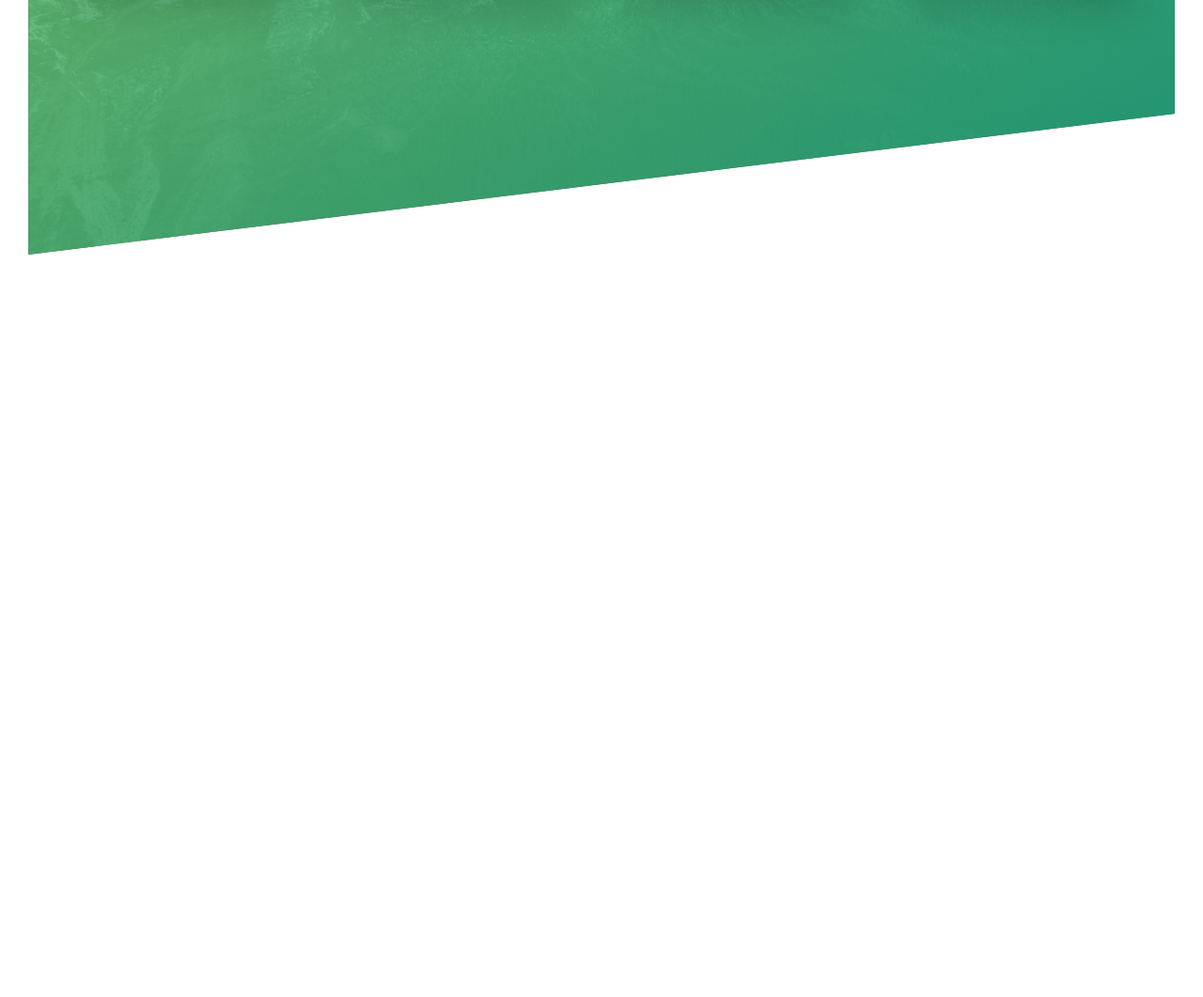
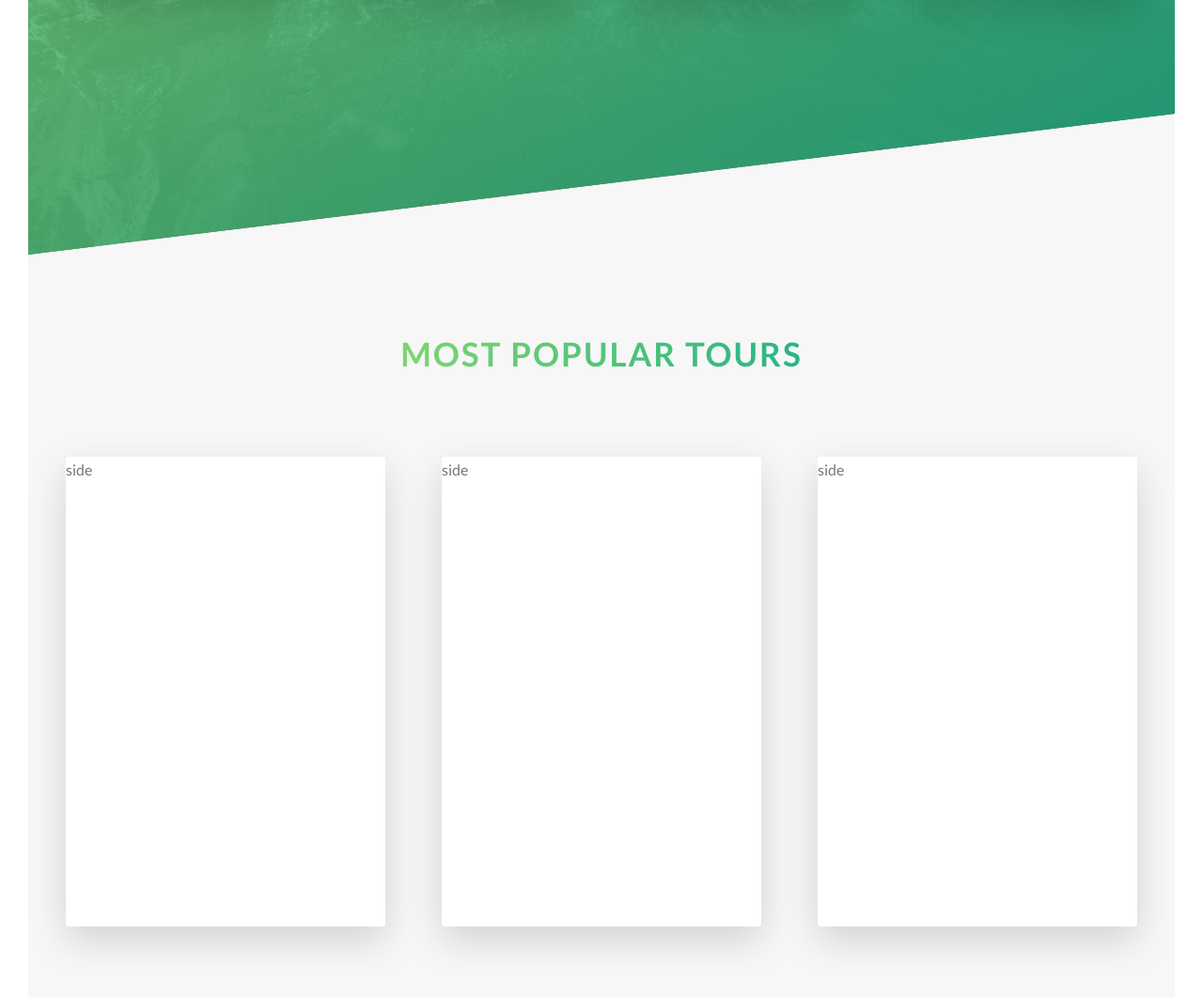
Before and after one commit to karimshalapy/natours, a website: page index.html in a window 1280 px wide. Shown: the part 2038-3099 px from the top of the page at 94% size. Before the commit the page ends 2309 px from the top, so only its background shows below. Drawn offline with Linux system fonts and the light colour scheme.

Commit message:
add basic structure for tours section

```diff
--- a/index.html
+++ b/index.html
@@ -104,6 +104,37 @@
                 </div>
             </div>
         </section>
+        <section class="section-tours">
+            <div class="u-center-text u-margin-bot-big">
+                <h3 class="heading-secondary">Most popular tours</h3>
+            </div>
+            <div class="row">
+                <div class="col-1-of-3">
+                    <div class="flipping-card">
+                        <div class="flipping-card__side flipping-card__side--front flipping-card__side--front--1">side
+                        </div>
+                        <div class="flipping-card__side flipping-card__side--back flipping-card__side--back--1">side
+                        </div>
+                    </div>
+                </div>
+                <div class="col-1-of-3">
+                    <div class="flipping-card">
+                        <div class="flipping-card__side flipping-card__side--front flipping-card__side--front--2">side
+                        </div>
+                        <div class="flipping-card__side flipping-card__side--back flipping-card__side--back--2">side
+                        </div>
+                    </div>
+                </div>
+                <div class="col-1-of-3">
+                    <div class="flipping-card">
+                        <div class="flipping-card__side flipping-card__side--front flipping-card__side--front--3">side
+                        </div>
+                        <div class="flipping-card__side flipping-card__side--back flipping-card__side--back--3">side
+                        </div>
+                    </div>
+                </div>
+            </div>
+        </section>
     </main>
 </body>
 
--- a/sass/abstracts/_variables.scss
+++ b/sass/abstracts/_variables.scss
@@ -2,6 +2,10 @@
 $color-primary: #55c57a;
 $color-primary-light: #7ed56f;
 $color-primary-dark: #28b485;
+$color-secondary: #ff7730;
+$color-secondary-light: #ffb900;
+$color-tertiary: #5643fa;
+$color-tertiary-light: #2998ff;
 $color-grey-dark: #777;
 $color-grey-light-1: #f7f7f7;
 $color-white: #fff;
@@ -17,3 +21,6 @@ $col-1-of-4-width: calc((100% - #{3 * $gutter-horizontal})/4);
 $transition: all 0.2s;
 //typography
 $text-size: 1.6rem;
+//shadows
+$shadow-light: 0 1.5rem 4rem rgba($color-black, .15);
+$shadow-dark: 0 1.5rem 4rem rgba($color-black, .4);
--- a/sass/components/_composition.scss
+++ b/sass/components/_composition.scss
@@ -7,7 +7,7 @@
 
     &__photo {
         width: 55%;
-        box-shadow: 0 1.5rem 4rem rgba($color-black, .4);
+        box-shadow: $shadow-dark;
         border-radius: .2rem;
         position: absolute;
         transition: $transition;
--- a/sass/components/_feature-box.scss
+++ b/sass/components/_feature-box.scss
@@ -4,7 +4,7 @@
     padding: 2.5rem;
     text-align: center;
     border-radius: .3rem;
-    box-shadow: 0 1.5rem 4rem rgba($color-black, .15);
+    box-shadow: $shadow-light;
     transition: $transition;
     &:hover {
         transform: translateY(-1.5rem) scale(1.05)
--- /dev/null
+++ b/sass/components/_flipping-card.scss
@@ -0,0 +1,45 @@
+.flipping-card {
+    perspective: 150rem;
+        -moz-perspective: 150rem;
+    position: relative;
+
+    &__side {
+        transition: all .8s ease;
+        height: 50rem;
+        backface-visibility: hidden; //card goes hidden (visibility hidden) when it's flipped back
+        border-radius: .3rem;
+        box-shadow: $shadow-light;
+        &--front {
+            background-color: $color-white;
+            transform: rotateY(0deg);
+        }
+        &--back {
+            position: absolute;
+            top: 0;
+            left: 0;
+            right: 0;
+            bottom: 0;
+            transform: rotateY(180deg);
+            &--1{
+                background: linear-gradient(to right bottom, $color-secondary-light, $color-secondary);
+            }
+            &--2{
+                background: linear-gradient(to right bottom, $color-primary-light, $color-primary);
+            }
+            &--3{
+                background: linear-gradient(to right bottom, $color-tertiary-light, $color-tertiary);
+            }
+        }
+    }
+
+    &:hover &__side,
+    &:focus-within &_side {
+        &--front {
+            transform: rotateY(180deg);
+        }
+        &--back {
+            transform: rotateY(360deg);
+        }
+    }
+
+}
--- a/sass/main.scss
+++ b/sass/main.scss
@@ -16,3 +16,4 @@
 @import "./components/btn";
 @import "./components/composition";
 @import "./components/feature-box";
+@import "./components/flipping-card";
--- a/sass/pages/_home.scss
+++ b/sass/pages/_home.scss
@@ -13,3 +13,8 @@
        transform: skewY(7deg);
     }
 }
+.section-tours {
+    margin-top: -10rem;
+    padding: 25rem 0 50rem;
+    background-color: $color-grey-light-1;
+}
```
Also changed, not shown: css/main.css.
